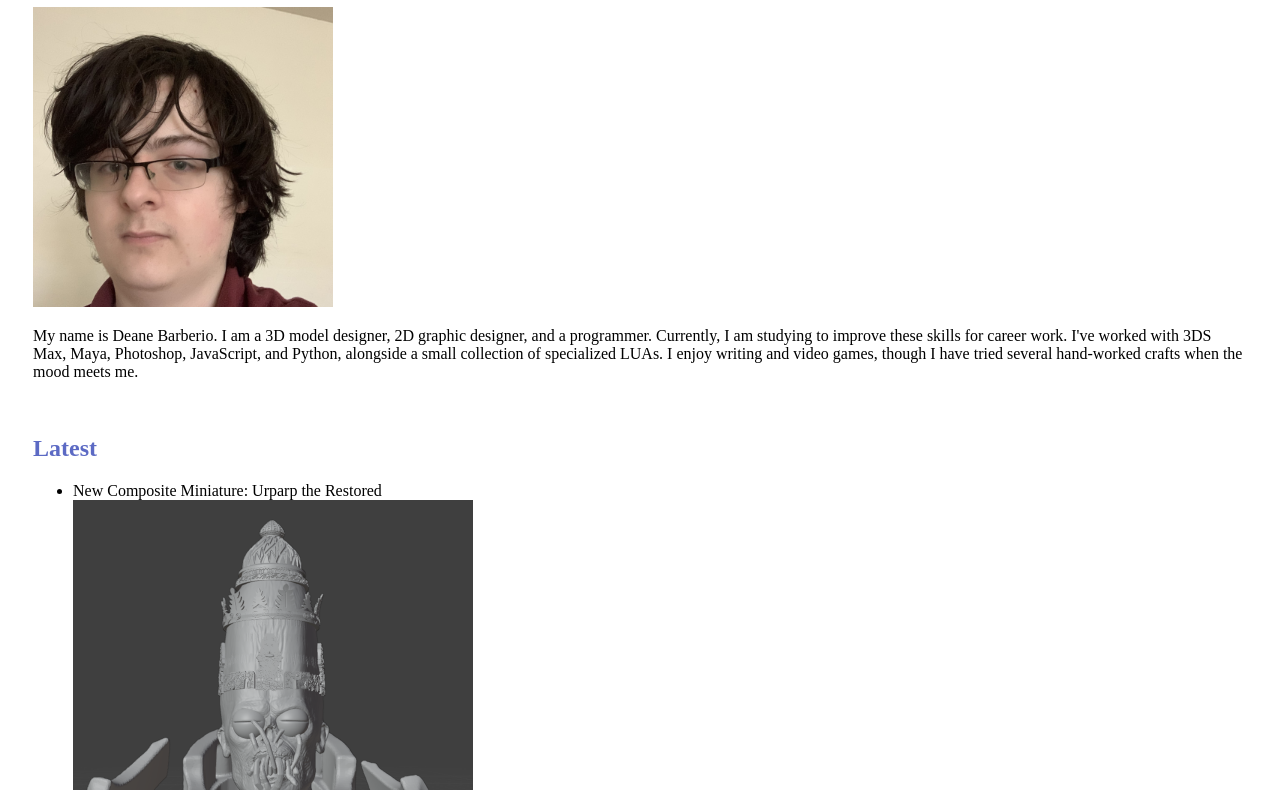
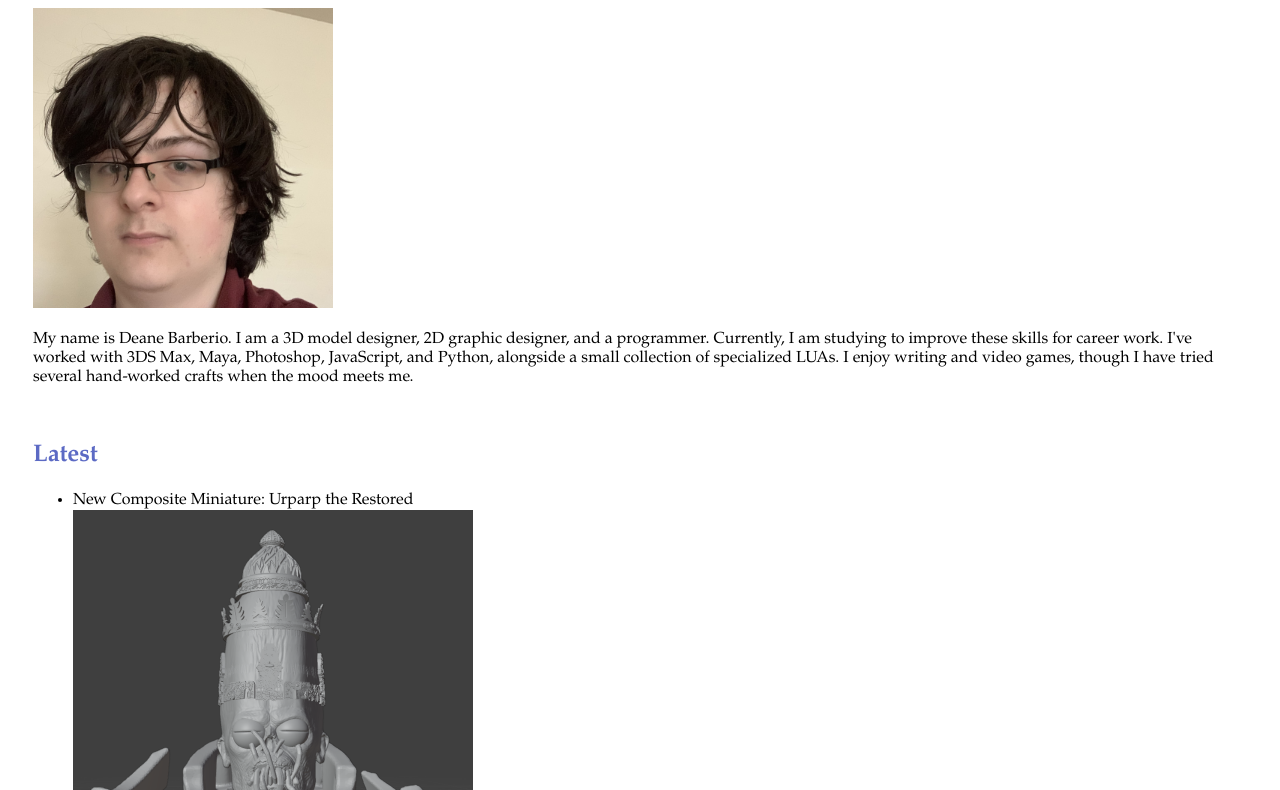
Before and after one commit to IPrismaticI/webedsite, a plain HTML site: page index.html in a window 1280 px wide. Shown: the part 106-896 px from the top of the page. Drawn offline with Linux system fonts and the light colour scheme.

Commit message:
Update styles.css

```diff
--- a/styles.css
+++ b/styles.css
@@ -1,5 +1,6 @@
 body{
   padding: 25px;
+  font-family: garamond, times new roman, arial;
 }
 .title {
 	color: #5C6AC4;
```
